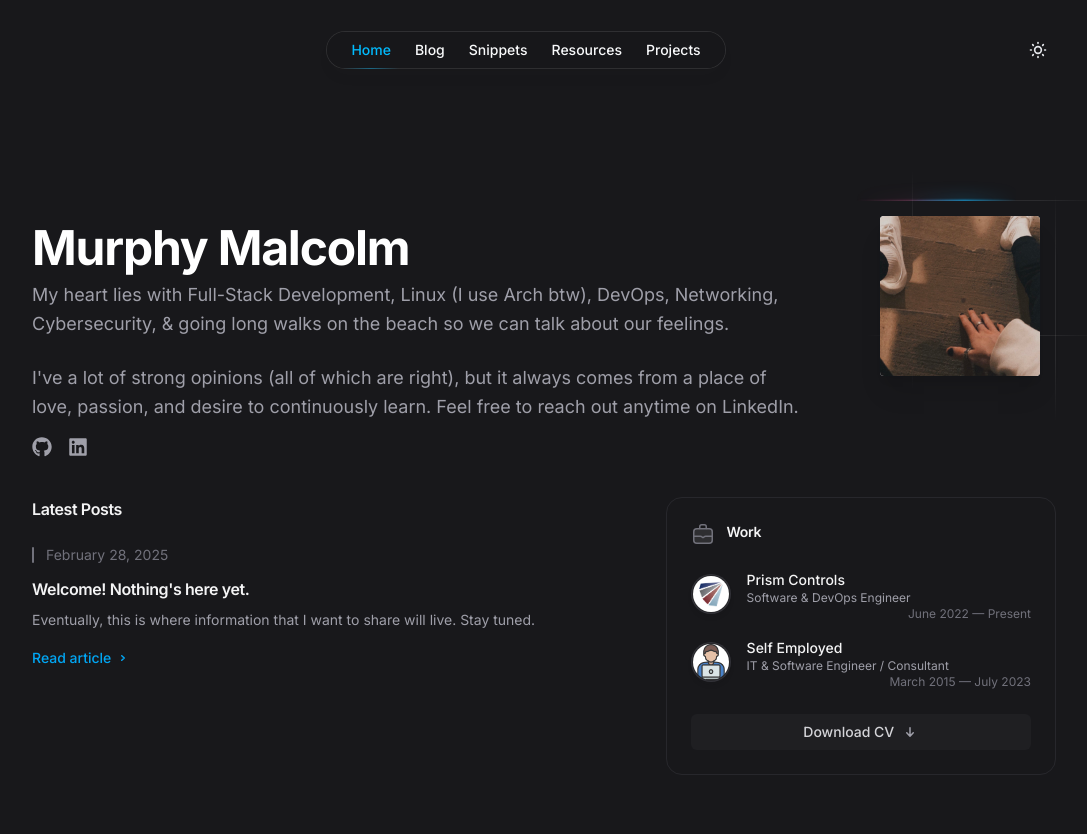
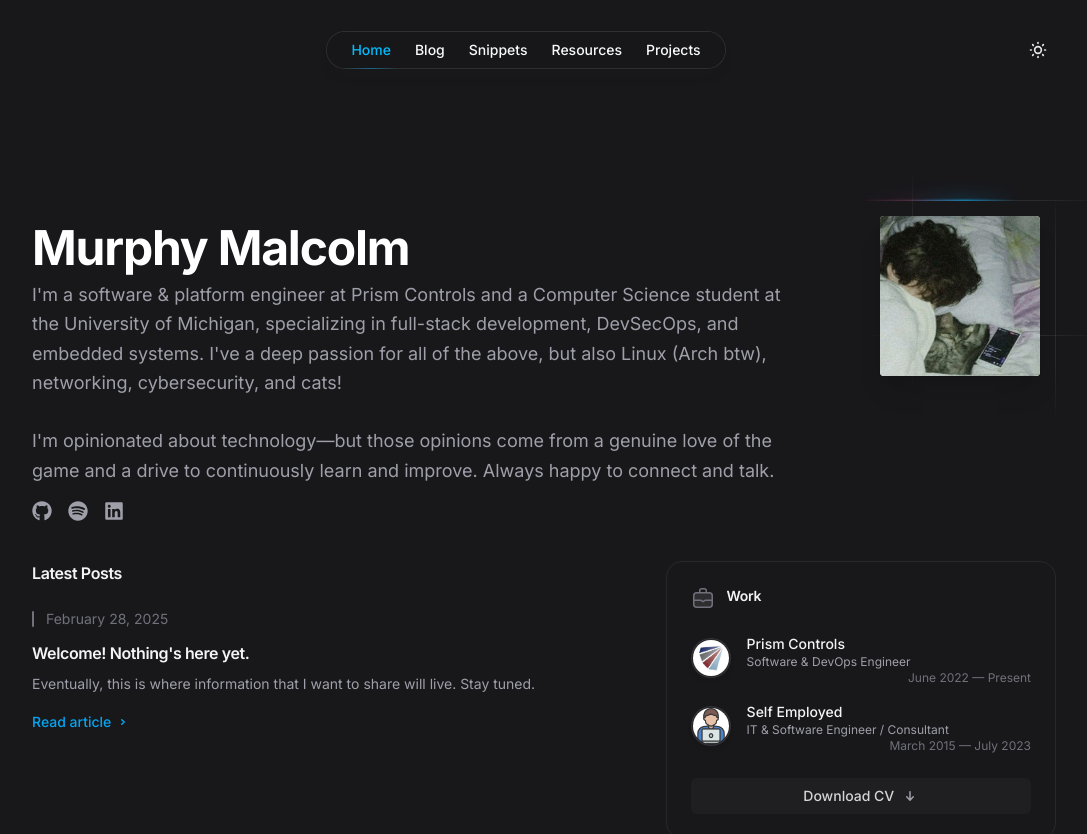
Before and after one commit to murphlmao/murphlmao.github.io, a Next.js app: page / in a window 1280 px wide. Shown: the top 834 px of the page, without its empty margins (96-1183 px from the left). Built offline with nearby package versions, Linux system fonts and the light colour scheme.

Commit message:
fix: update home page w spotify and rewording

```diff
--- a/content/projects/data.js
+++ b/content/projects/data.js
@@ -40,6 +40,7 @@ export const techStack = {
     "Bash"
   ],
   "Frameworks / Libraries": [
+    "FastAPI",
     "React",
     "Next.js",
     "Remix",
--- a/src/app/components/ProfileHeader.js
+++ b/src/app/components/ProfileHeader.js
@@ -1,5 +1,5 @@
 import Image from 'next/image';
-import { FaGithub, FaLinkedin } from 'react-icons/fa';
+import { FaGithub, FaLinkedin, FaSpotify } from 'react-icons/fa';
 
 export default function ProfileHeader() {
   return (
@@ -10,13 +10,14 @@ export default function ProfileHeader() {
         </h1>
         <div className="text-zinc-600 dark:text-zinc-400 mb-4">
           <p>
-            My heart lies with Full-Stack Development, Linux (I use Arch btw), DevOps, Networking,
-            Cybersecurity, & going long walks on the beach so we can talk about our feelings.
-          </p>
-          <br/>
-          <p>
-            I&apos;ve a lot of strong opinions (all of which are right), but it always comes from a place of love, passion, and desire
-            to continuously learn. Feel free to reach out anytime on LinkedIn.
+            I'm a software & platform engineer at Prism Controls and a Computer Science student at the
+            University of Michigan, specializing in full-stack development, DevSecOps, and embedded systems.
+            I've a deep passion for all of the above, but also Linux (Arch btw), networking, cybersecurity, and cats!
+
+            <br/><br/>
+
+            I'm opinionated about technology—but those opinions come from a genuine love of the game and a
+            drive to continuously learn and improve. Always happy to connect and talk.
           </p>
         </div>
 
@@ -29,6 +30,14 @@ export default function ProfileHeader() {
             className="text-zinc-600 hover:text-zinc-900 dark:text-zinc-400 dark:hover:text-zinc-100"
           >
             <FaGithub className="h-5 w-5" />
+          </a>
+          <a
+            href="https://open.spotify.com/user/bigseeexyman"
+            target="_blank"
+            rel="noopener noreferrer"
+            className="text-zinc-600 hover:text-zinc-900 dark:text-zinc-400 dark:hover:text-zinc-100"
+          >
+            <FaSpotify className="h-5 w-5" />
           </a>
           <a
             href="https://www.linkedin.com/in/murphymalcolm/"
```
Also changed, not shown: public/profile.jpeg, public/profile_old.jpeg (added).
